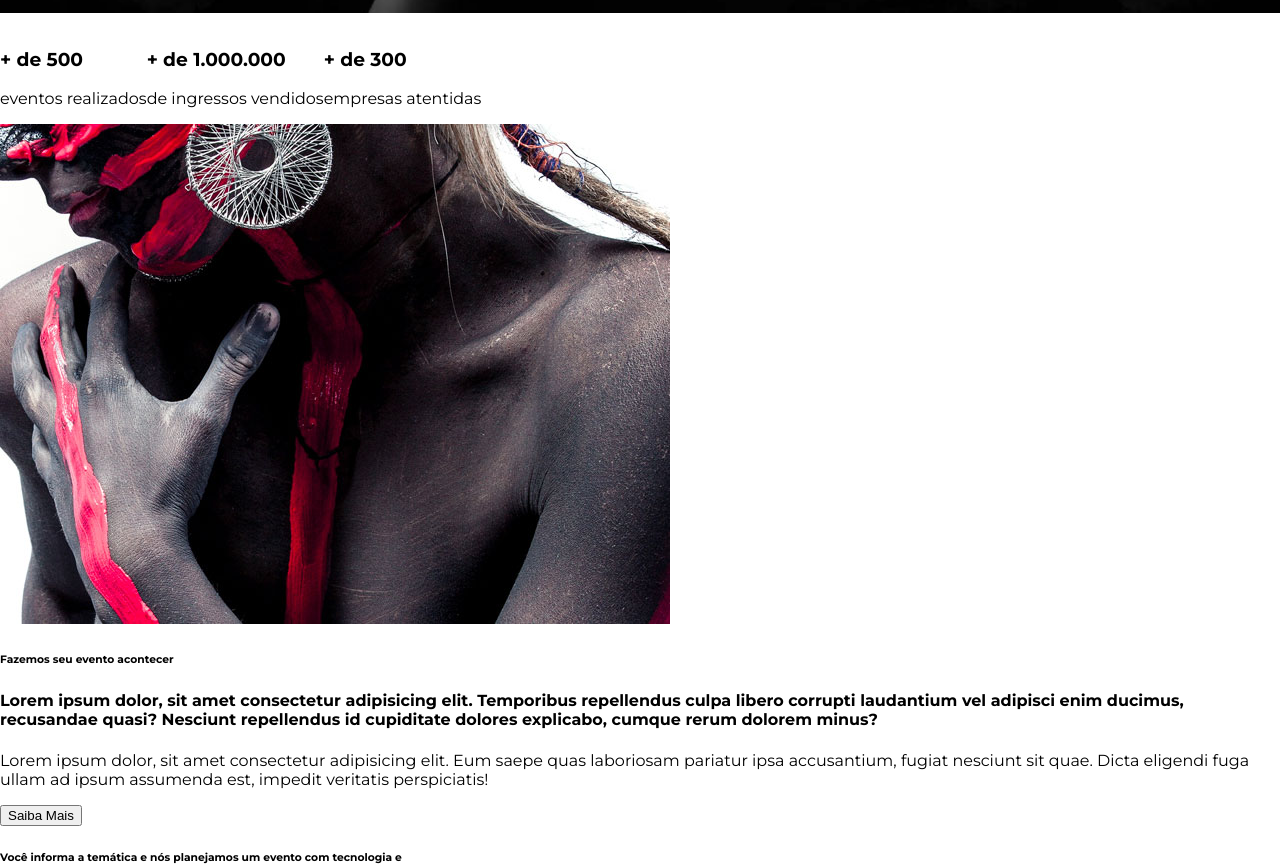
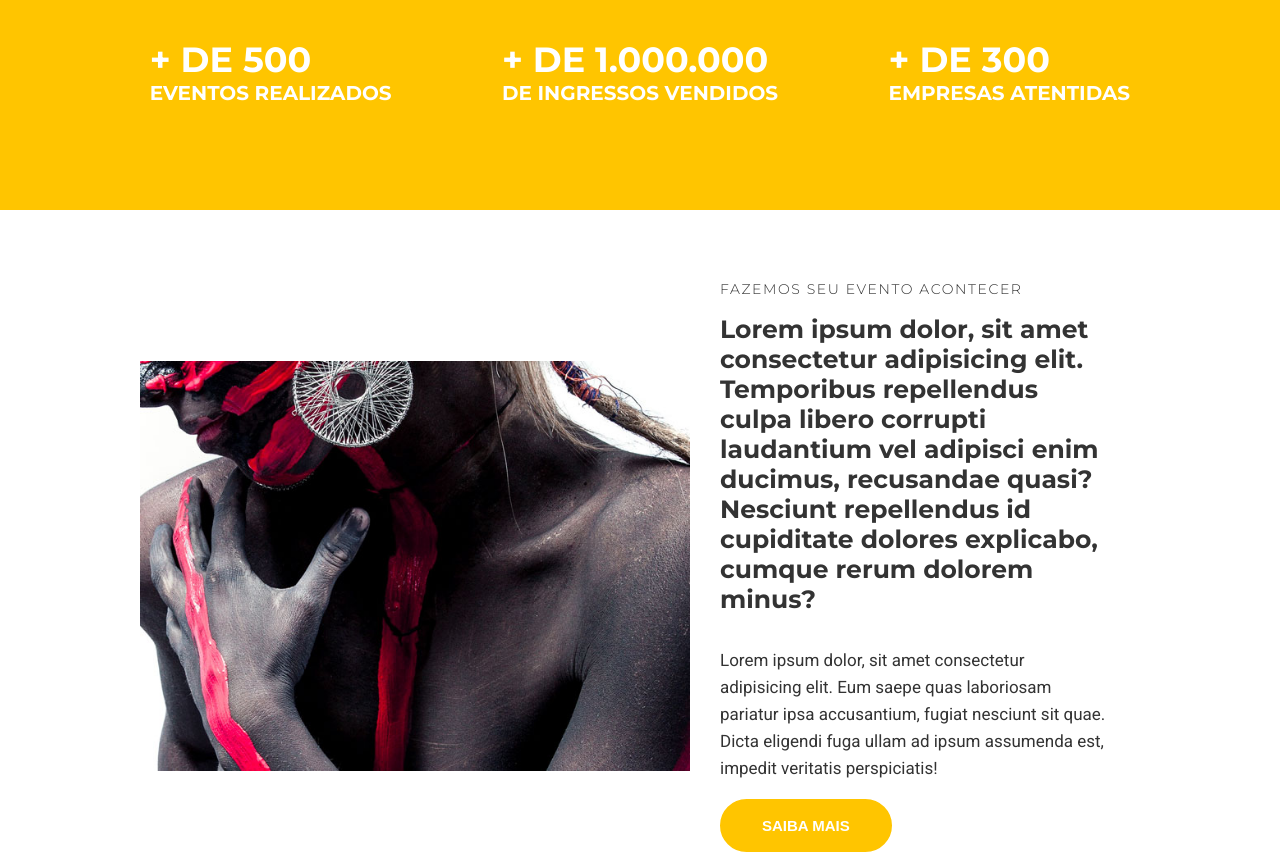
Before and after one commit to Lboina/studion2, a website: page src/index.html in a window 1280 px wide. Shown: the part 787-1654 px from the top of the page. Drawn offline with Linux system fonts and the light colour scheme.

Commit message:
(feat): counter and institutional styles

```diff
--- a/src/index.html
+++ b/src/index.html
@@ -9,6 +9,7 @@
   </head>
   <body>
     <nav class="navbar">
+      <div class="container navbar__container">
         <h1 class="logo-studion">
           Studi<span class="copy--primary">on</span
           ><span class="logo-studion__subtitle">Eventos</span>
@@ -20,6 +21,7 @@
           <li><a href="#depoimentos">Depoimentos</a></li>
           <li><a href="#contatos">Contatos </a></li>
         </ul>
+      </div>
     </nav>
 
     <header>
@@ -43,26 +45,36 @@
     </header>
 
     <main>
-      <section>
-        <ul>
+      <section id="counter">
+        <ul class="container counter__container">
           <li>
-            <h3>+ de 500</h3>
-            eventos realizados
+            <h3>
+              + de 500
+              <small>eventos realizados</small>
+            </h3>
           </li>
           <li>
-            <h3>+ de 1.000.000</h3>
-            de ingressos vendidos
+            <h3>
+              + de 1.000.000
+              <small>de ingressos vendidos</small>
+            </h3>
           </li>
           <li>
-            <h3>+ de 300</h3>
-            empresas atentidas
+            <h3>
+              + de 300
+              <small>empresas atentidas</small>
+            </h3>
           </li>
         </ul>
       </section>
 
-      <section>
-        <div>
-          <img src="./images/institutional.jpg" />
+      <section class="container institutional">
+        <img
+          class="institutional__image"
+          src="./images/institutional.jpg"
+          alt="Studion institutional"
+        />
+        <div class="institutional__copy">
           <h6>Fazemos seu evento acontecer</h6>
           <h4>
             Lorem ipsum dolor, sit amet consectetur adipisicing elit. Temporibus
@@ -76,7 +88,7 @@
             Dicta eligendi fuga ullam ad ipsum assumenda est, impedit veritatis
             perspiciatis!
           </p>
-          <button>Saiba Mais</button>
+          <button class="btn btn--institutional">Saiba Mais</button>
         </div>
       </section>
 
--- a/src/style.css
+++ b/src/style.css
@@ -1,4 +1,4 @@
-@import url('https://fonts.googleapis.com/css2?family=Montserrat:wght@300;400;700;900&display=swap');
+@import url('https://fonts.googleapis.com/css2?family=Montserrat:wght@300;400;500;700;900&family=Roboto&display=swap');
 
 *{
     box-sizing: border-box;
@@ -7,13 +7,26 @@
 :root {
     font-family: 'Montserrat', sans-serif;
     font-size: 16px;
+    --color-copy: #333;
     --color-primary: #ffc500;
     --default-padding: 1rem;
+    color: var(--color-copy);
 }
 
 body {
     margin: 0;
     padding-top: 7.75rem;
+}
+
+header,
+main,
+footer {
+    overflow-x: hidden;
+}
+
+.container {
+    max-width: 1140px;
+    margin: 0 auto;
 }
 
 ul {
@@ -22,23 +35,24 @@
     padding-left: 0;
 }
 
-
 .navbar {
     position: fixed;
     z-index: 1;
+    top: 0;
+    left: 0;
+    width: 100%;
+    background-color: #000;
+    color: #fff;
+}
+
+.navbar__container {
     display: grid;
     grid-template-columns: 1fr 9fr;
     align-items: center;
-    top: 0;
-    left: 0;
 
     width: 100vw;
     height: 7.75rem;
     padding: 0 1rem;
-
-    background-color: #000;
-    color:#fff;
-
 }
 
 .navbar__links {
@@ -86,7 +100,7 @@
 
 .slide {
     position: relative;
-    height: calc(100vh - 7.75rem);
+    height: calc(90vh - 7.75rem);
 }
 
 .slide__background-image {
@@ -134,8 +148,71 @@
 
 .btn:hover,
 .btn:active,
-.btn:focus {
+.btn:focus,
+.btn--institutional {
     border-color: var(--color-primary);
     background-color: var(--color-primary);
     color: #fff;
 }
+
+#counter {
+    background-color: var(--color-primary);
+    color: #fff;
+    text-transform: uppercase;
+}
+
+.counter__container {
+    display: grid;
+    grid-template-columns: repeat(auto-fill, minmax(300px, 1fr));
+    place-items: center;
+    padding: 4.375rem 1rem;
+}
+
+.counter__container h3 {
+    font-size: 2.1875rem;
+}
+
+.counter__container h3 small {
+    display: block;
+    font-size: 1.25rem;
+}
+.institutional {
+    display: grid;
+    grid-template-columns: auto auto;
+    gap: 3.125;
+    align-items: center;
+    padding: 4.375rem;
+}
+
+.institutional__image {
+    max-width: 550px;
+}
+
+.institutional__copy {
+    padding: 0 1.875rem;
+}
+
+.institutional__copy h6 {
+    font-size: .875rem;
+    font-weight: 300;
+    letter-spacing: .1rem;
+    text-transform: uppercase;
+    margin: 0;
+}
+
+.institutional__copy h4 {
+    font-size: 1.5625rem;
+    margin-top: 1rem;
+}
+
+.institutional p {
+    font-family: 'Roboto' , sans-serif;
+    font-size: 1.0625rem;
+    line-height: 1.6875rem;
+}
+
+.btn--institutional:hover {
+    color: var(--color-copy);
+    background: unset;
+    box-shadow: 0 1rem 1rem #0006;
+}
```
Lines whose indentation alone changed are shown as unchanged.
